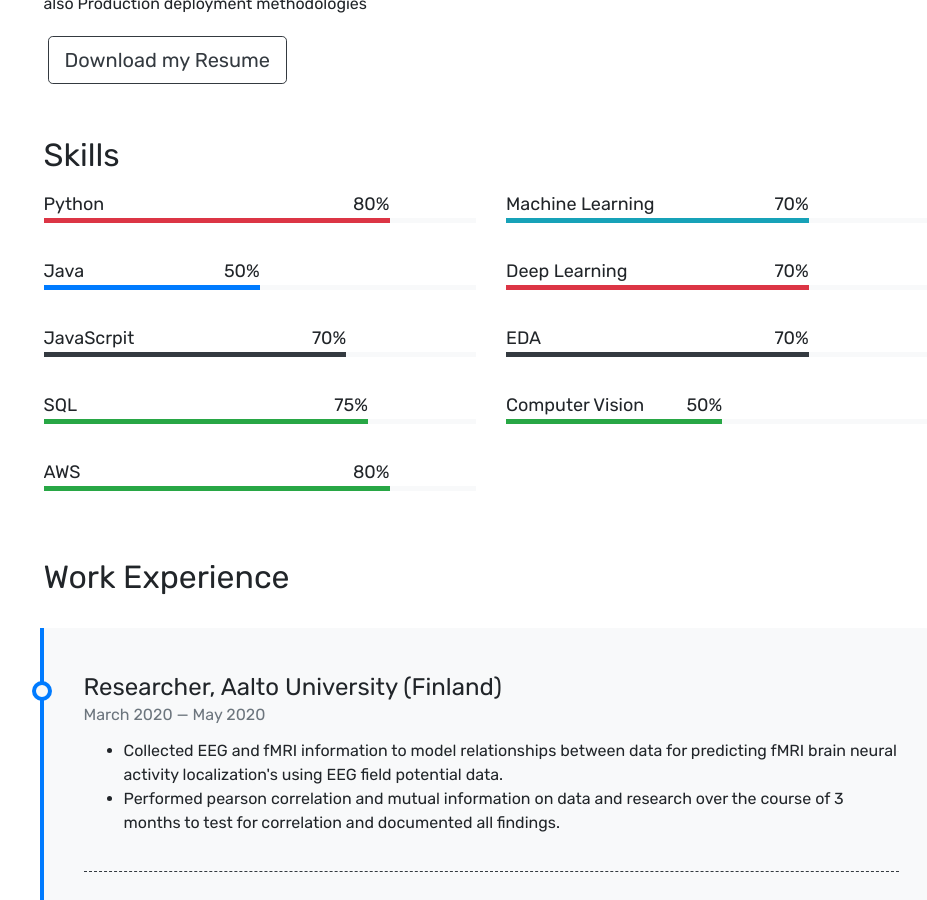
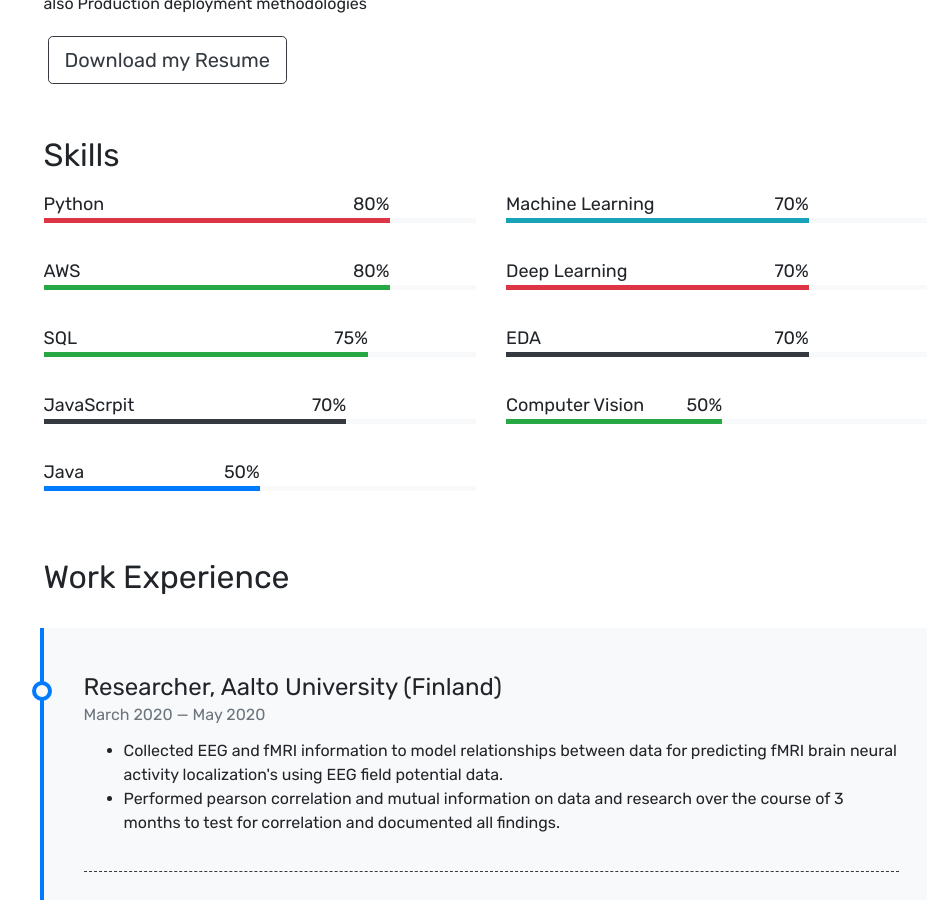
Before and after one commit to vedanthpadigelwar/vedanthpadigelwar.github.io, a Jekyll site: the page built from pages/about.md, in a window 1280 px wide and 900 px high, scrolled down 314 px. Shown: the whole window, without its empty margins (149-1076 px from the left). Built offline with Jekyll 4.4.1, drawn with Linux system fonts in a browser that asks for light colours; nearby versions of some CDN libraries.

Commit message:
Update programming-skills.yml

```diff
--- a/_data/programming-skills.yml
+++ b/_data/programming-skills.yml
@@ -2,18 +2,18 @@
   percentage: 80
   color: danger
 
-- name: Java
-  percentage: 50
-  color:
+- name: AWS
+  percentage: 80
+  color: success
+
+- name: SQL
+  percentage: 75
+  color: success
 
 - name: JavaScrpit
   percentage: 70
   color: dark
 
-- name: SQL
-  percentage: 75
-  color: success
-
-- name: AWS
-  percentage: 80
-  color: success
+- name: Java
+  percentage: 50
+  color:
```
